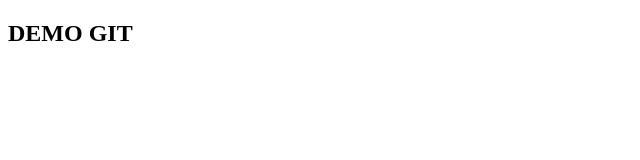
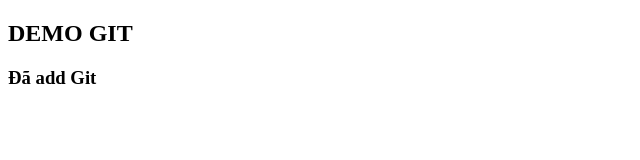
Before and after one commit to phuongto91/bc02, a plain HTML site: page index.html in a window 1280 px wide. Shown: the whole page, without its empty margins (0-640 px from the left). Drawn offline with Linux system fonts and the light colour scheme.

Commit message:
Update index.html

```diff
--- a/index.html
+++ b/index.html
@@ -9,6 +9,7 @@
 
 <body>
     <h2>DEMO GIT</h2>
+    <h3>Đã add Git </h3>
 </body>
 
 </html>
```
